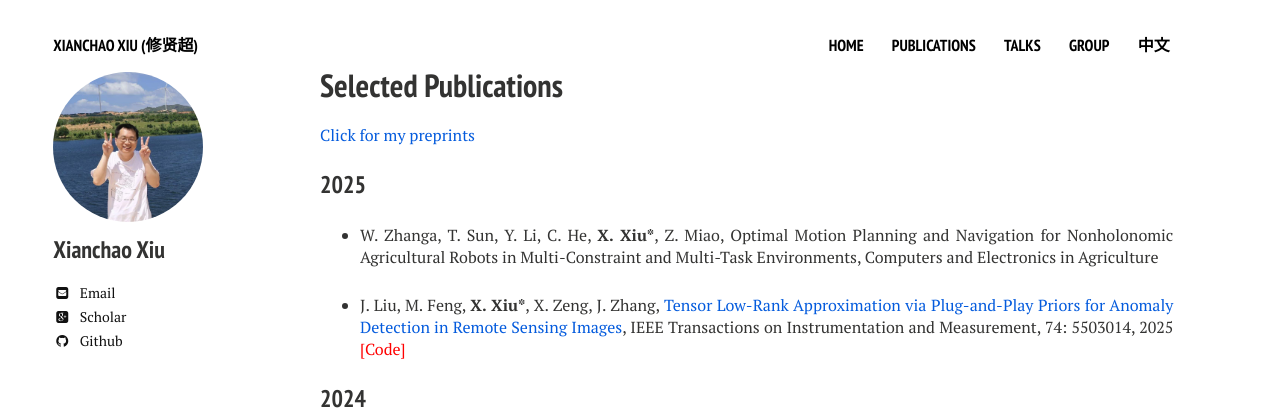
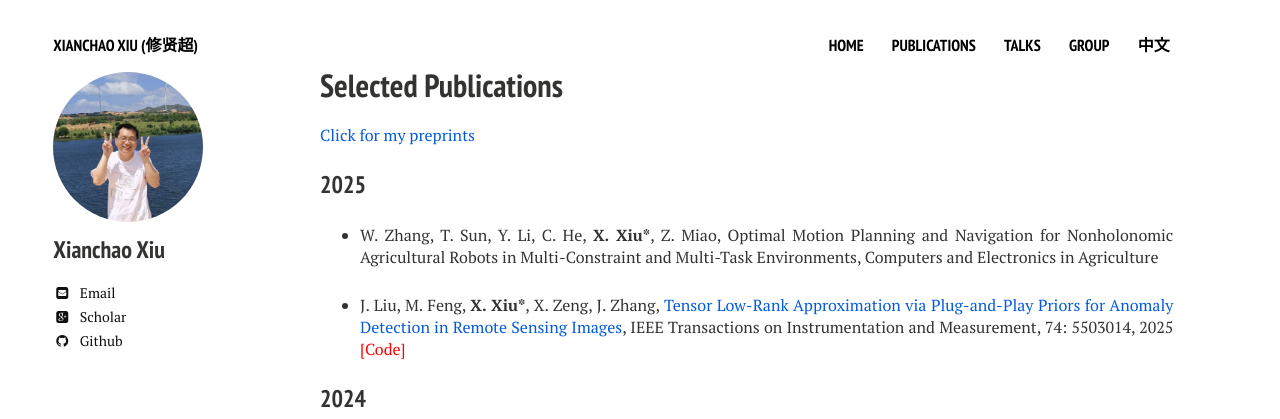
Before and after one commit to xianchaoxiu/xianchaoxiu.github.io, a Jekyll site: the page built from publications/index.md, in a window 1280 px wide. Shown: the top 419 px of the page. Built offline with Jekyll 4.4.1, drawn with Linux system fonts in a browser that asks for light colours; nearby versions of some CDN libraries.

Commit message:
Update index.md

```diff
--- a/publications/index.md
+++ b/publications/index.md
@@ -12,7 +12,7 @@ share: false
 
 ### 2025
 
-* W. Zhanga, T. Sun, Y. Li, C. He, <b>X. Xiu*</b>, Z. Miao, Optimal Motion Planning and Navigation for Nonholonomic Agricultural Robots in Multi-Constraint and Multi-Task Environments, Computers and Electronics in Agriculture
+* W. Zhang, T. Sun, Y. Li, C. He, <b>X. Xiu*</b>, Z. Miao, Optimal Motion Planning and Navigation for Nonholonomic Agricultural Robots in Multi-Constraint and Multi-Task Environments, Computers and Electronics in Agriculture
 
 * J. Liu, M. Feng, <b>X. Xiu*</b>, X. Zeng, J. Zhang, <a href="https://ieeexplore.ieee.org/document/10935754" class="textlink" target="_blank">Tensor Low-Rank Approximation via Plug-and-Play Priors for Anomaly Detection in Remote Sensing Images</a>, IEEE Transactions on Instrumentation and Measurement, 74: 5503014, 2025 <a href="https://github.com/xianchaoxiu/PnP-TLRA" class="textlink" target="_blank" style="color: red;">[Code]</a>
 
```
